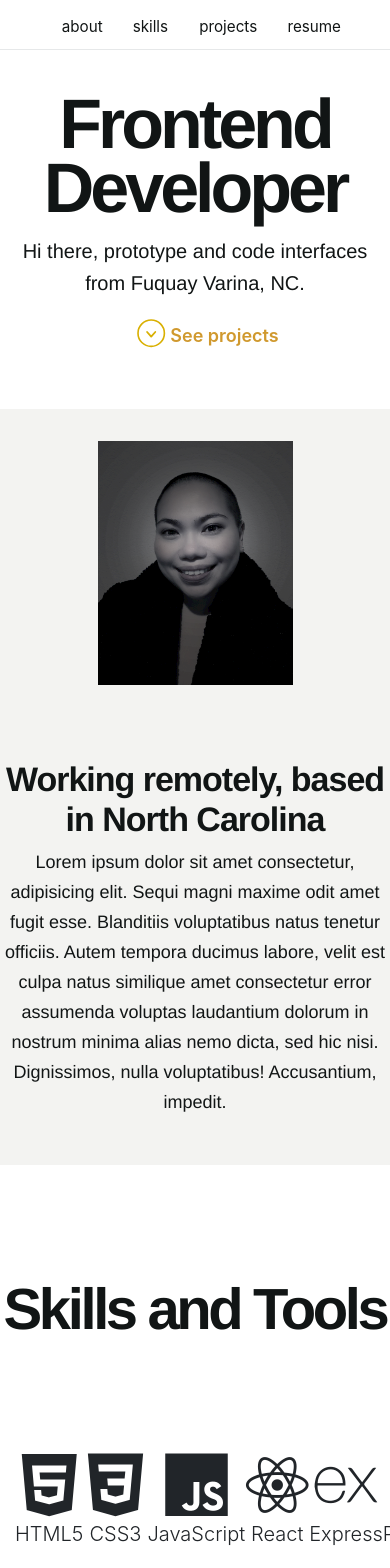
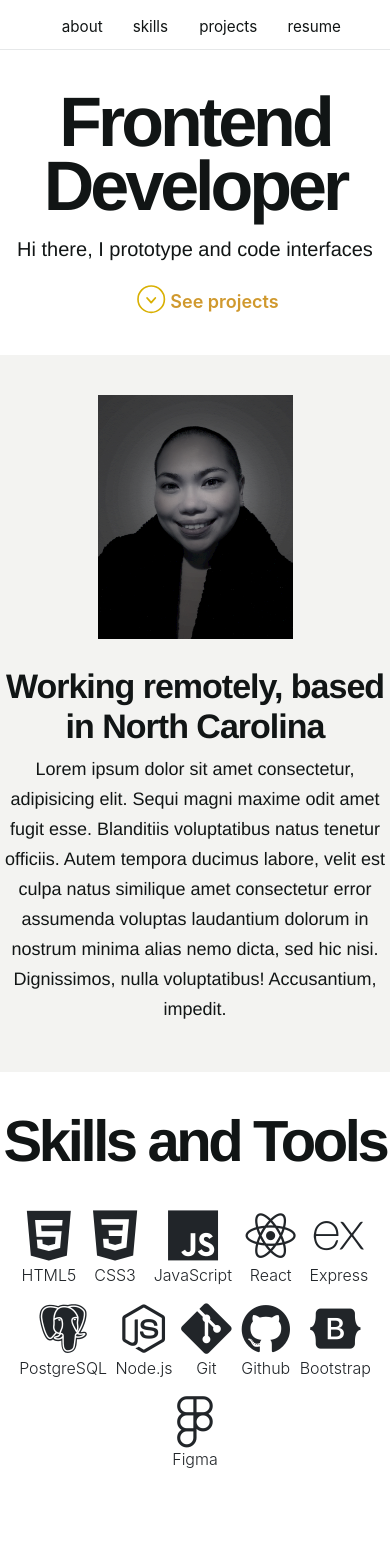
Before and after one commit to gracebodur/mgbportfolio, a React (Create React App) app: page / in a window 390 px wide. Shown: the top 1568 px of the page. Built offline with nearby package versions, Linux system fonts and the light colour scheme.

Commit message:
add responsive designs

```diff
--- a/src/About/About.css
+++ b/src/About/About.css
@@ -43,6 +43,6 @@
     }
 
     .container-s {
-        padding-top: 50%;
+        padding-top: 40%;
     }
 }
--- a/src/Intro/Intro.css
+++ b/src/Intro/Intro.css
@@ -78,7 +78,7 @@
 
 @media (max-width: 767px) {
     .intro {
-        margin: 42px auto 60px;
+        margin: 40px auto 40px;
     }
 
     .intro-title {
--- a/src/Intro/Intro.js
+++ b/src/Intro/Intro.js
@@ -5,7 +5,7 @@ function Intro () {
     return (
         <section className='intro'>
             <h1 className='intro-title'>Frontend Developer</h1>
-            <h4 className='intro-text'>Hi there, prototype and code interfaces from Fuquay Varina, NC.</h4>
+            <h4 className='intro-text'>Hi there, I prototype and code interfaces</h4>
             <div className='intro-actions'>
                 <a href='#projects' className='intro-link'>
                     <svg width="29" height="29" xmlns="http://www.w3.org/2000/svg"><g transform="translate(1 1)" stroke="#D9B002" fill="none" fillRule="evenodd"><path strokeWidth="1.82" strokeLinecap="round" strokeLinejoin="round" d="M9.1 12.012l4.095 4.55 4.095-4.55"></path><circle strokeWidth="1.638" cx="13.195" cy="13.195" r="13.195"></circle></g></svg>
--- a/src/Skills/Skills.css
+++ b/src/Skills/Skills.css
@@ -12,7 +12,7 @@
 }
 
 .skills-wrapper {
-     margin: 115px auto 145px;
+    margin: 115px auto 145px;
 }
 
 @media (min-width: 768px) and (max-width: 1130px) {
@@ -32,10 +32,27 @@
 }
 
 @media (max-width: 767px) {
+    #skills {
+        margin: 40px auto 40px;
+    }
+
+    .skills-wrapper {
+        flex-wrap: wrap;
+        margin: 40px auto;
+    }
+
     .skills-title {
         font-size: 58px;
         line-height: 58px;
         letter-spacing: -3.4px;
         max-width: 500px;
     }
+
+    .skills-icons {
+        font-size: .80em;
+    }
+
+    .lead {
+        font-size: 1rem;
+    }
 }
```
Also changed, not shown: 1 other file (tests, documents, lock files or other folders).
